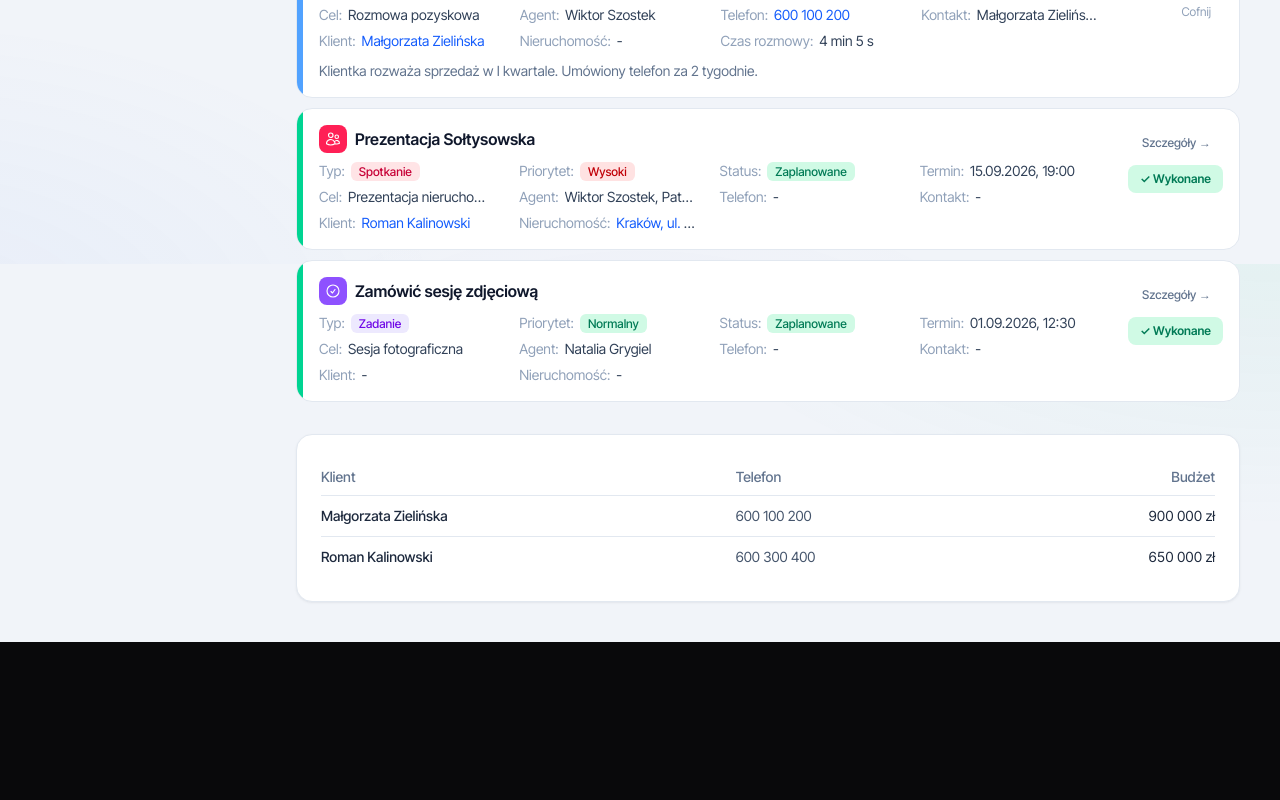
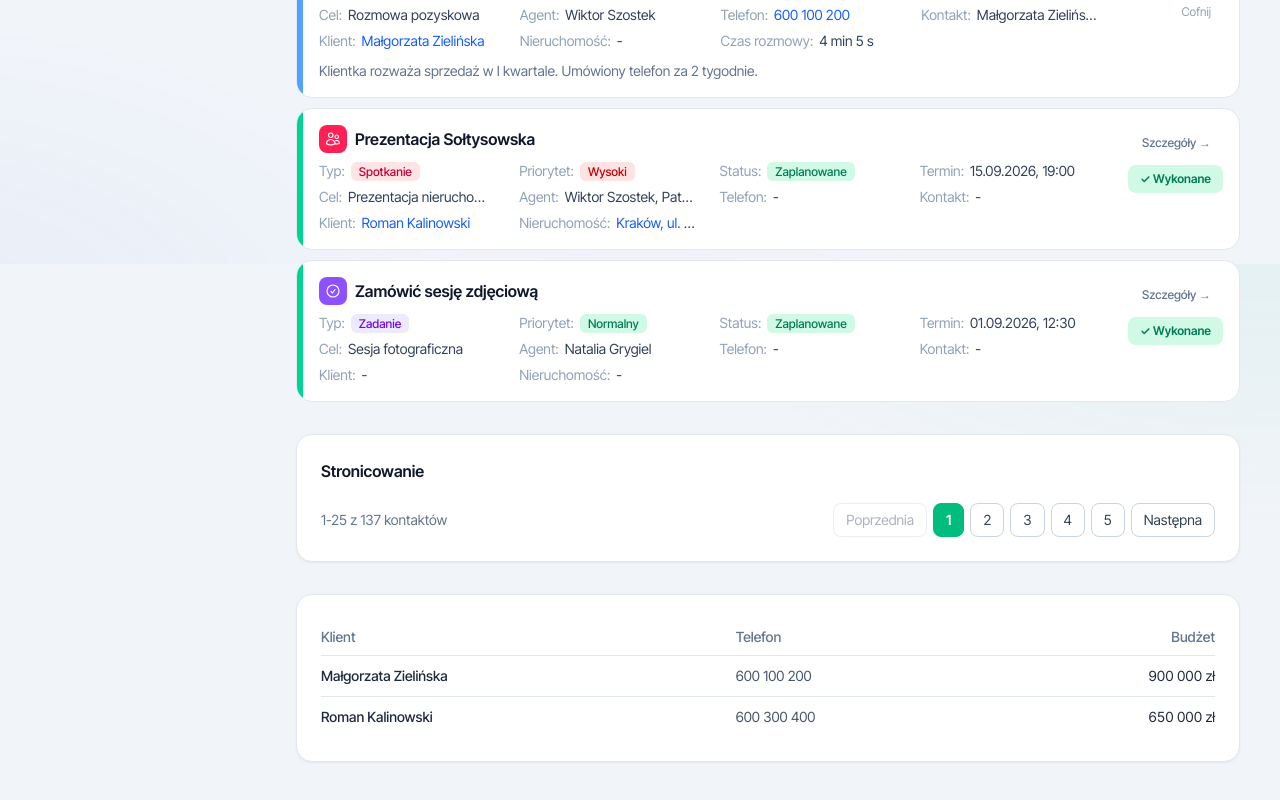
Before and after one commit to wiktoramsweb-boop/agentspace, a Next.js app: page /podglad-motywu in a window 1280 px wide. Shown: the part 1336-2136 px from the top of the page. Before the commit the page ends 1978 px from the top, so only its background shows below. Built offline with nearby package versions, Linux system fonts and the light colour scheme; no server answers.

Commit message:
Podglad motywu: przyklad paska stronicowania

```diff
--- a/app/podglad-motywu/theme-preview.tsx
+++ b/app/podglad-motywu/theme-preview.tsx
@@ -12,6 +12,7 @@ import { ActivitiesBrowser } from "../app/dzialania/activities-browser";
 import { NewClientForm } from "../app/klienci/new-client-form";
 import { SearchWizard } from "../app/poszukiwania/search-wizard";
 import type { ActivityRich } from "@/lib/data-activities";
+import { Pagination } from "../app/components/pagination";
 
 
 const MOCK_AGENTS = [
@@ -51,6 +52,7 @@ const MOCK_ACTIVITIES: ActivityRich[] = [
 
 export function ThemePreview() {
   const [scope, setScope] = useState<"all" | "mine">("all");
+  const [demoPage, setDemoPage] = useState(0);
 
   return (
     <div className="app-shell min-h-screen text-slate-900 md:flex">
@@ -174,6 +176,11 @@ export function ThemePreview() {
           </div>
 
           <Card>
+            <h2 className="mb-2 font-semibold text-slate-900">Stronicowanie</h2>
+            <Pagination page={demoPage} total={137} onPage={setDemoPage} label="kontaktów" />
+          </Card>
+
+          <Card>
             <table className="w-full text-sm">
               <thead>
                 <tr className="border-b border-slate-200 text-left text-slate-500">
```
